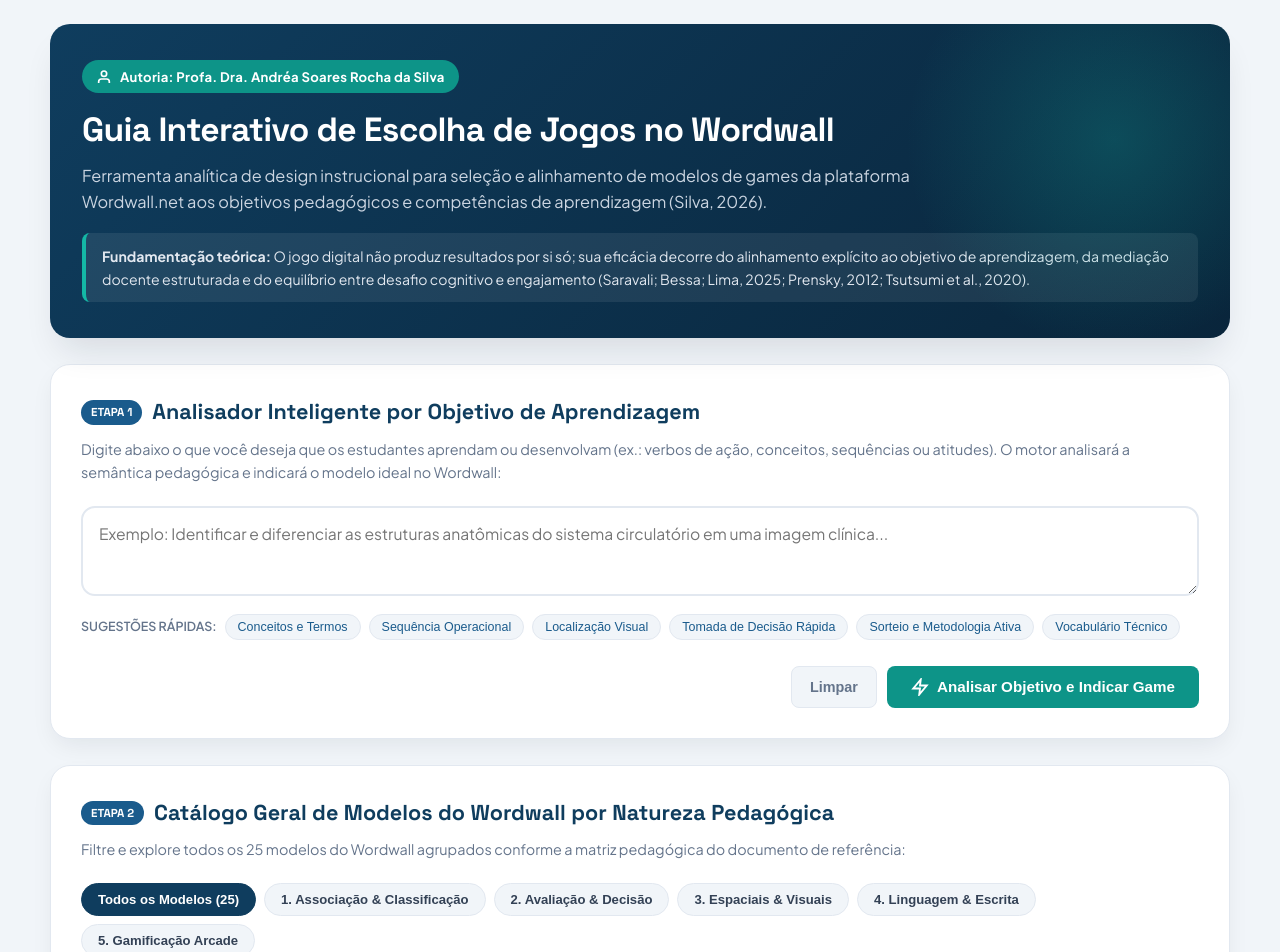
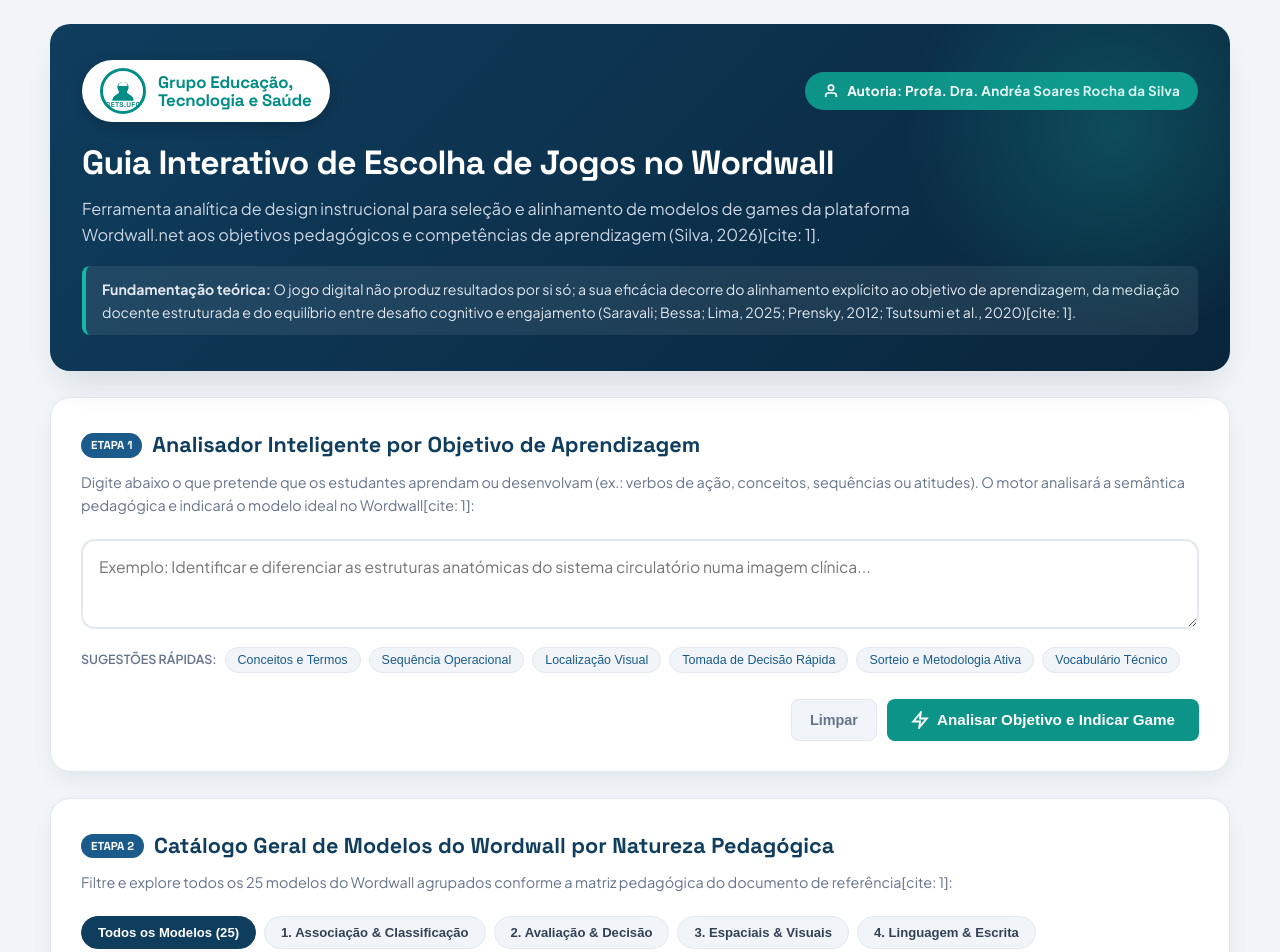
Before and after one commit to andreagets/Guia-interativo-modelos-game-wordwall, a plain HTML site: page index.html in a window 1280 px wide. Shown: the top 952 px of the page. Drawn offline with Linux system fonts and the light colour scheme.

Commit message:
Enhance header and update text elements in index.html
Added a header section with a logo and author information. Updated various text elements for clarity and consistency, including translations and citations.

```diff
--- a/index.html
+++ b/index.html
@@ -75,17 +75,97 @@
       pointer-events: none;
     }
 
+    .header-top-bar {
+      display: flex;
+      flex-wrap: wrap;
+      justify-content: space-between;
+      align-items: center;
+      gap: 16px;
+      margin-bottom: 20px;
+    }
+
+    /* CONTAINER E SVG/VETOR DO LOGÓTIPO GETS */
+    .brand-logo-box {
+      background: #FFFFFF;
+      padding: 8px 18px;
+      border-radius: 999px;
+      display: inline-flex;
+      align-items: center;
+      box-shadow: 0 4px 14px rgba(0, 0, 0, 0.18);
+    }
+
+    .brand-logo-vector {
+      display: inline-flex;
+      align-items: center;
+      gap: 12px;
+      text-decoration: none;
+    }
+
+    .gets-seal {
+      width: 46px;
+      height: 46px;
+      border-radius: 50%;
+      border: 3px solid #008D86;
+      display: flex;
+      flex-direction: column;
+      align-items: center;
+      justify-content: center;
+      position: relative;
+      background: #FFFFFF;
+      flex-shrink: 0;
+    }
+
+    .gets-seal svg {
+      width: 28px;
+      height: 28px;
+      fill: #008D86;
+    }
+
+    .gets-seal-label {
+      position: absolute;
+      bottom: 1px;
+      font-size: 0.44rem;
+      font-weight: 800;
+      color: #008D86;
+      letter-spacing: 0.05em;
+      text-transform: uppercase;
+      font-family: 'Space Grotesk', sans-serif;
+    }
+
+    .gets-text-brand {
+      display: flex;
+      flex-direction: column;
+      justify-content: center;
+    }
+
+    .gets-text-title {
+      font-family: 'Space Grotesk', sans-serif;
+      font-size: 1.05rem;
+      font-weight: 800;
+      color: #008D86;
+      line-height: 1.1;
+      letter-spacing: -0.01em;
+    }
+
+    .gets-text-sub {
+      font-family: 'Space Grotesk', sans-serif;
+      font-size: 1.05rem;
+      font-weight: 800;
+      color: #008D86;
+      line-height: 1.1;
+      letter-spacing: -0.01em;
+    }
+
     .author-badge {
       display: inline-flex;
       align-items: center;
       gap: 8px;
       background: var(--secondary);
       color: #FFFFFF;
-      font-size: 0.82rem;
+      font-size: 0.84rem;
       font-weight: 700;
-      padding: 6px 14px;
+      padding: 8px 18px;
       border-radius: 999px;
-      margin-bottom: 16px;
       letter-spacing: 0.02em;
     }
 
@@ -115,7 +195,7 @@
       color: #E2E8F0;
     }
 
-    /* SECTIONS */
+    /* SEÇÕES */
     .section-card {
       background: var(--card-bg);
       border-radius: var(--radius-lg);
@@ -152,7 +232,7 @@
       margin-bottom: 22px;
     }
 
-    /* INTERACTIVE ANALYZER */
+    /* ANALISADOR INTERATIVO */
     .input-box-wrapper {
       display: flex;
       flex-direction: column;
@@ -256,7 +336,7 @@
       color: var(--dark);
     }
 
-    /* RESULT CARD */
+    /* RESULTADO DO ANALISADOR */
     .result-container {
       margin-top: 28px;
       display: none;
@@ -611,6 +691,15 @@
       line-height: 1.45;
     }
 
+    .citation-code a {
+      color: #38BDF8;
+      text-decoration: underline;
+    }
+
+    .citation-code a:hover {
+      color: #7DD3FC;
+    }
+
     .footer-bottom {
       border-top: 1px solid rgba(255, 255, 255, 0.08);
       padding-top: 14px;
@@ -626,6 +715,7 @@
 
     @media (max-width: 768px) {
       .header-card { padding: 24px 20px; }
+      .header-top-bar { flex-direction: column; align-items: flex-start; }
       .title-group h1 { font-size: 1.6rem; }
       .section-card { padding: 20px; }
       .action-btn-row { flex-direction: column; }
@@ -637,20 +727,40 @@
 
 <div class="container">
 
-  <!-- CABEÇALHO COM AUTORIA -->
+  <!-- CABEÇALHO COM LOGOMARCA VETORIAL GETS E AUTORIA -->
   <header class="header-card">
-    <div class="author-badge">
-      <svg width="16" height="16" viewBox="0 0 24 24" fill="none" stroke="currentColor" stroke-width="2.5"><path d="M20 21v-2a4 4 0 0 0-4-4H8a4 4 0 0 0-4 4v2"></path><circle cx="12" cy="7" r="4"></circle></svg>
-      Autoria: Profa. Dra. Andréa Soares Rocha da Silva
+    <div class="header-top-bar">
+      <!-- LOGOMARCA EMBUTIDA (AUTÓNOMA / NÃO DEPENDE DE ARQUIVO EXTERNO) -->
+      <div class="brand-logo-box">
+        <div class="brand-logo-vector" title="Grupo Educação, Tecnologia e Saúde - GETS.UFC">
+          <div class="gets-seal">
+            <svg viewBox="0 0 100 100">
+              <path d="M50 18 C38 18 30 25 30 36 C30 46 36 50 36 54 C36 58 32 60 22 66 C15 70 12 76 12 85 L88 85 C88 76 85 70 78 66 C68 60 64 58 64 54 C64 50 70 46 70 36 C70 25 62 18 50 18 Z M40 50 C43 54 47 56 50 56 C53 56 57 54 60 50 C57 52 53 53 50 53 C47 53 43 52 40 50 Z" />
+              <circle cx="50" cy="38" r="16" fill="#008D86" />
+              <path d="M34 32 C34 22 40 18 50 18 C60 18 66 22 66 32 Z" fill="#FFFFFF" />
+            </svg>
+            <span class="gets-seal-label">GETS.UFC</span>
+          </div>
+          <div class="gets-text-brand">
+            <span class="gets-text-title">Grupo Educação,</span>
+            <span class="gets-text-sub">Tecnologia e Saúde</span>
+          </div>
+        </div>
+      </div>
+
+      <div class="author-badge">
+        <svg width="16" height="16" viewBox="0 0 24 24" fill="none" stroke="currentColor" stroke-width="2.5"><path d="M20 21v-2a4 4 0 0 0-4-4H8a4 4 0 0 0-4 4v2"></path><circle cx="12" cy="7" r="4"></circle></svg>
+        Autoria: Profa. Dra. Andréa Soares Rocha da Silva
+      </div>
     </div>
 
     <div class="title-group">
       <h1>Guia Interativo de Escolha de Jogos no Wordwall</h1>
-      <p class="lead">Ferramenta analítica de design instrucional para seleção e alinhamento de modelos de games da plataforma Wordwall.net aos objetivos pedagógicos e competências de aprendizagem (Silva, 2026).</p>
+      <p class="lead">Ferramenta analítica de design instrucional para seleção e alinhamento de modelos de games da plataforma Wordwall.net aos objetivos pedagógicos e competências de aprendizagem (Silva, 2026)[cite: 1].</p>
     </div>
 
     <div class="evidence-summary">
-      <strong>Fundamentação teórica:</strong> O jogo digital não produz resultados por si só; sua eficácia decorre do alinhamento explícito ao objetivo de aprendizagem, da mediação docente estruturada e do equilíbrio entre desafio cognitivo e engajamento (Saravali; Bessa; Lima, 2025; Prensky, 2012; Tsutsumi et al., 2020).
+      <strong>Fundamentação teórica:</strong> O jogo digital não produz resultados por si só; a sua eficácia decorre do alinhamento explícito ao objetivo de aprendizagem, da mediação docente estruturada e do equilíbrio entre desafio cognitivo e engajamento (Saravali; Bessa; Lima, 2025; Prensky, 2012; Tsutsumi et al., 2020)[cite: 1].
     </div>
   </header>
 
@@ -660,16 +770,16 @@
       <span class="step-tag">Etapa 1</span>
       Analisador Inteligente por Objetivo de Aprendizagem
     </h2>
-    <p class="section-desc">Digite abaixo o que você deseja que os estudantes aprendam ou desenvolvam (ex.: verbos de ação, conceitos, sequências ou atitudes). O motor analisará a semântica pedagógica e indicará o modelo ideal no Wordwall:</p>
+    <p class="section-desc">Digite abaixo o que pretende que os estudantes aprendam ou desenvolvam (ex.: verbos de ação, conceitos, sequências ou atitudes). O motor analisará a semântica pedagógica e indicará o modelo ideal no Wordwall[cite: 1]:</p>
 
     <div class="input-box-wrapper">
-      <textarea id="goalInput" class="goal-input" placeholder="Exemplo: Identificar e diferenciar as estruturas anatômicas do sistema circulatório em uma imagem clínica..."></textarea>
+      <textarea id="goalInput" class="goal-input" placeholder="Exemplo: Identificar e diferenciar as estruturas anatómicas do sistema circulatório numa imagem clínica..."></textarea>
 
       <div class="examples-wrapper">
         <span class="examples-label">Sugestões rápidas:</span>
-        <button type="button" class="example-chip" onclick="setGoal('Diferenciar termos técnicos associando cada conceito à sua respectiva definição oficial.')">Conceitos e Termos</button>
+        <button type="button" class="example-chip" onclick="setGoal('Diferenciar termos técnicos associando cada conceito à sua respetiva definição oficial.')">Conceitos e Termos</button>
         <button type="button" class="example-chip" onclick="setGoal('Ordenar cronologicamente as etapas do protocolo operacional de emergência.')">Sequência Operacional</button>
-        <button type="button" class="example-chip" onclick="setGoal('Localizar e rotular os componentes de um maquinário em um mapa esquemático.')">Localização Visual</button>
+        <button type="button" class="example-chip" onclick="setGoal('Localizar e rotular os componentes de um maquinário num mapa esquemático.')">Localização Visual</button>
         <button type="button" class="example-chip" onclick="setGoal('Avaliar criticamente a veracidade de condutas clínicas sob pressão de tempo.')">Tomada de Decisão Rápida</button>
         <button type="button" class="example-chip" onclick="setGoal('Dinamizar a aula com sorteio aleatório de estudos de caso para debate em grupo.')">Sorteio e Metodologia Ativa</button>
         <button type="button" class="example-chip" onclick="setGoal('Estimular a memorização ortográfica e fixação de novos jargões técnicos da área.')">Vocabulário Técnico</button>
@@ -744,7 +854,7 @@
       <span class="step-tag">Etapa 2</span>
       Catálogo Geral de Modelos do Wordwall por Natureza Pedagógica
     </h2>
-    <p class="section-desc">Filtre e explore todos os 25 modelos do Wordwall agrupados conforme a matriz pedagógica do documento de referência:</p>
+    <p class="section-desc">Filtre e explore todos os 25 modelos do Wordwall agrupados conforme a matriz pedagógica do documento de referência[cite: 1]:</p>
 
     <div class="filter-tabs">
       <button type="button" class="tab-btn active" onclick="filterCatalog('all', this)">Todos os Modelos (25)</button>
@@ -765,20 +875,21 @@
     <div class="footer-grid">
       <div class="footer-col">
         <h5>Autoria & Responsabilidade</h5>
-        <p><strong>Profa. Dra. Andréa Soares Rocha da Silva</strong></p>
+        <p><strong>Profa. Dra. Andréa Soares Rocha da Silva</strong>[cite: 1]</p>
+        <p>Grupo Educação, Tecnologia e Saúde (GETS.UFC)[cite: 2]</p>
         <p>Pesquisa e Desenvolvimento em Tecnologias Educacionais e Jogos Digitais.</p>
       </div>
 
       <div class="footer-col">
         <h5>Público-Alvo</h5>
-        <p>Professores, educadores, designers instrucionais e pesquisadores interessados no planejamento pedagógico estruturado de games educativos.</p>
+        <p>Professores, educadores, designers instrucionais e investigadores interessados no planeamento pedagógico estruturado de games educativos.</p>
       </div>
 
       <div class="footer-col">
         <h5>Critérios de Eficácia dos Jogos</h5>
-        <p>• Planejamento pedagógico prévio e alinhamento curricular (Saravali; Bessa; Lima, 2025).</p>
-        <p>• Relevância da situação simulada e transferência prática (Prensky, 2012).</p>
-        <p>• Mediação docente com reflexão crítica pós-jogo (Alves; Branco, 2024).</p>
+        <p>• Planeamento pedagógico prévio e alinhamento curricular (Saravali; Bessa; Lima, 2025)[cite: 1].</p>
+        <p>• Relevância da situação simulada e transferência prática (Prensky, 2012)[cite: 1].</p>
+        <p>• Mediação docente com reflexão crítica pós-jogo (Alves; Branco, 2024)[cite: 1].</p>
       </div>
     </div>
 
@@ -789,41 +900,41 @@
         Referências Científicas da Base Teórica (Normas ABNT)
       </div>
       <ul class="ref-list">
-        <li class="ref-item">ALVES, Esther Aparecida Barbosa; BRANCO, Juliana Cordeiro Soares. Possibilidades e desafios do uso de jogos digitais na educação. <strong>Informação & Informação</strong>, Londrina, v. 29, n. 2, p. 1-23, 2024. DOI: https://doi.org/10.5433/1981-8920.2024v29n2p1.</li>
-        <li class="ref-item">ANTUNES, Rodrigo. Análise do desenvolvimento temático dos estudos sobre games na educação. <strong>Revista Brasileira de Pesquisa em Educação em Ciências</strong>, Belo Horizonte, v. 22, n. 1, p. 741-770, 2020.</li>
-        <li class="ref-item">PRENSKY, Marc. <strong>Aprendizagem baseada em jogos digitais</strong>. São Paulo: SENAC, 2012.</li>
-        <li class="ref-item">RAMOS, Yasmin; ROCHA, Nádia. Jogos digitais e aprimoramento do controle inibitório: um estudo com crianças do Atendimento Educacional Especializado. <strong>Revista Brasileira de Educação Especial</strong>, Marília, v. 25, n. 1, p. 35-50, jan./mar. 2019. DOI: https://doi.org/10.1590/S1413-65382519000100003.</li>
-        <li class="ref-item">SARAVALI, Eliane Giachetto; BESSA, Sonia; LIMA, Yasmin Ramos. Jogos digitais e jogos concretos em contextos de intervenção pedagógica. <strong>Revista Brasileira de Estudos Pedagógicos</strong>, Brasília, v. 106, 2025. DOI: https://doi.org/10.24109/2176-6681.rbep.106.6538.</li>
-        <li class="ref-item">SILVA, Andréa Soares Rocha da. <strong>Aprendizagem por meio de Jogos usando o Wordwall</strong>. Fortaleza, 2026.</li>
-        <li class="ref-item">STUDART, Germano et al. Unidade de Ensino Potencialmente Significativa sobre óptica geométrica apoiada por vídeos, aplicativos e jogos para smartphones. <strong>Revista Brasileira de Ensino de Física</strong>, São Paulo, v. 42, e20200057, 2020. DOI: https://doi.org/10.1590/1806-9126-RBEF-2020-005.</li>
-        <li class="ref-item">TSUTSUMI, Myenne Mieko Ayres et al. Avaliação de jogos educativos no ensino de conteúdos acadêmicos: uma revisão sistemática da literatura. <strong>Revista Portuguesa de Educação</strong>, Braga, v. 33, n. 1, p. 1-21, jun. 2020. DOI: https://doi.org/10.21814/rpe.19130.</li>
+        <li class="ref-item">ALVES, Esther Aparecida Barbosa; BRANCO, Juliana Cordeiro Soares. Possibilidades e desafios do uso de jogos digitais na educação. <strong>Informação & Informação</strong>, Londrina, v. 29, n. 2, p. 1-23, 2024. DOI: https://doi.org/10.5433/1981-8920.2024v29n2p1.[cite: 1]</li>
+        <li class="ref-item">ANTUNES, Rodrigo. Análise do desenvolvimento temático dos estudos sobre games na educação. <strong>Revista Brasileira de Pesquisa em Educação em Ciências</strong>, Belo Horizonte, v. 22, n. 1, p. 741-770, 2020.[cite: 1]</li>
+        <li class="ref-item">PRENSKY, Marc. <strong>Aprendizagem baseada em jogos digitais</strong>. São Paulo: SENAC, 2012.[cite: 1]</li>
+        <li class="ref-item">RAMOS, Yasmin; ROCHA, Nádia. Jogos digitais e aprimoramento do controle inibitório: um estudo com crianças do Atendimento Educacional Especializado. <strong>Revista Brasileira de Educação Especial</strong>, Marília, v. 25, n. 1, p. 35-50, jan./mar. 2019. DOI: https://doi.org/10.1590/S1413-65382519000100003.[cite: 1]</li>
+        <li class="ref-item">SARAVALI, Eliane Giachetto; BESSA, Sonia; LIMA, Yasmin Ramos. Jogos digitais e jogos concretos em contextos de intervenção pedagógica. <strong>Revista Brasileira de Estudos Pedagógicos</strong>, Brasília, v. 106, 2025. DOI: https://doi.org/10.24109/2176-6681.rbep.106.6538.[cite: 1]</li>
+        <li class="ref-item">SILVA, Andréa Soares Rocha da. <strong>Aprendizagem por meio de Jogos usando o Wordwall</strong>. Fortaleza, 2026.[cite: 1]</li>
+        <li class="ref-item">STUDART, Germano et al. Unidade de Ensino Potencialmente Significativa sobre óptica geométrica apoiada por vídeos, aplicativos e jogos para smartphones. <strong>Revista Brasileira de Ensino de Física</strong>, São Paulo, v. 42, e20200057, 2020. DOI: https://doi.org/10.1590/1806-9126-RBEF-2020-005.[cite: 1]</li>
+        <li class="ref-item">TSUTSUMI, Myenne Mieko Ayres et al. Avaliação de jogos educativos no ensino de conteúdos acadêmicos: uma revisão sistemática da literatura. <strong>Revista Portuguesa de Educação</strong>, Braga, v. 33, n. 1, p. 1-21, jun. 2020. DOI: https://doi.org/10.21814/rpe.19130.[cite: 1]</li>
       </ul>
     </div>
 
-    <!-- DECLARAÇÃO DE DIREITOS E CITAÇÃO DO RECURSO -->
+    <!-- DECLARAÇÃO DE DIREITOS E CITAÇÃO ATUALIZADA -->
     <div class="copyright-section">
       <div class="copyright-header">© 2026 Andréa Soares Rocha da Silva. Todos os direitos reservados.</div>
       <p class="copyright-text">
-        Este guia interativo foi elaborado exclusivamente como recurso educacional e pedagógico. Não é permitida a sua comercialização, bem como a reprodução total ou parcial por terceiros sem a expressa autorização da autora. É autorizada a sua livre utilização por professores e pesquisadores para fins estritamente pedagógicos, sendo indispensável a atribuição de autoria e a citação completa da fonte original.
+        Este guia interativo foi elaborado exclusivamente como recurso educacional e pedagógico. Não é permitida a sua comercialização, bem como a reprodução total ou parcial por terceiros sem a expressa autorização da autora. É autorizada a sua livre utilização por professores e investigadores para fins estritamente pedagógicos, sendo indispensável a atribuição de autoria e a citação completa da fonte original.
       </p>
 
       <div class="citation-box">
         <div class="citation-title">Forma recomendada de citação deste recurso (ABNT):</div>
         <div class="citation-code">
-          SILVA, Andréa Soares Rocha da. Guia de Escolha de Modelo de Game para o Wordwall de Acordo com o Objetivo de Aprendizagem. Fortaleza: Edição da Autora, 2026. Recurso Digital Interativo.
+          SILVA, Andréa Soares Rocha da. Guia de Escolha de Modelo de Game para o Wordwall de Acordo com o Objetivo de Aprendizagem. Fortaleza: GETS/UFC, 2026. Recurso Digital Interativo. Disponível em: <a href="https://andreagets.github.io/Guia-interativo-modelos-game-wordwall/" target="_blank" rel="noopener noreferrer">https://andreagets.github.io/Guia-interativo-modelos-game-wordwall/</a>. Acesso em: 25 set. 2026.
         </div>
       </div>
     </div>
 
     <div class="footer-bottom">
-      Guia Pedagógico Interativo • Baseado em Evidências Científicas de Aprendizagem por Jogos Digitais.
+      Guia Pedagógico Interativo • Grupo de Pesquisa Educação, Tecnologia e Saúde (GETS.UFC).
     </div>
   </footer>
 
 </div>
 
 <script>
-  // BANCO DE DADOS DOS 25 MODELOS DO WORDWALL SEGUNDO O DOCUMENTO DA PROFA. ANDRÉA SILVA
+  // BANCO DE DADOS DOS 25 MODELOS DO WORDWALL
   const gamesDatabase = [
     // 1. Associação, Classificação e Estruturação Conceitual
     {
@@ -851,7 +962,7 @@
       name: "Classificação de Grupo / Classificação Rápida",
       category: "associacao",
       catName: "1. Associação & Classificação",
-      dynamics: "Arrastar itens avulsos para suas respectivas categorias conceituais (em ritmo reflexivo ou sob pressão temporal).",
+      dynamics: "Arrastar itens avulsos para suas respetivas categorias conceituais (em ritmo reflexivo ou sob pressão temporal).",
       competence: "Capacidade analítica de categorização, triagem de dados e aplicação rigorosa de critérios de inclusão/exclusão.",
       keywords: ["classificar", "categorizar", "agrupar", "dividir", "triagem", "inclusao", "tipos", "familias", "grupos"],
       pro: false
@@ -893,7 +1004,7 @@
       name: "Quiz de Programa de Jogos",
       category: "avaliacao",
       catName: "2. Avaliação & Decisão",
-      dynamics: "Perguntas de múltipla escolha com temporizador rigoroso, ajudas (50/50, tempo extra) e rodadas bônus.",
+      dynamics: "Perguntas de múltipla escolha com temporizador rigoroso, ajudas (50/50, tempo extra) e rodadas bónus.",
       competence: "Tomada de decisão sob pressão de tempo e gestão de recursos cognitivos e suportes.",
       keywords: ["pressao", "tempo", "rapidez", "bonizacao", "estrategia", "ajuda", "competicao", "gameshow"],
       pro: true
@@ -1056,7 +1167,6 @@
     }
   ];
 
-  // FUNÇÃO DE DEFINIÇÃO RÁPIDA DE EXEMPLOS
   function setGoal(text) {
     document.getElementById('goalInput').value = text;
     analyzeGoal();
@@ -1067,7 +1177,6 @@
     document.getElementById('resultContainer').style.display = 'none';
   }
 
-  // MOTOR DE INFERÊNCIA ANALÍTICA
   function analyzeGoal() {
     const rawInput = document.getElementById('goalInput').value.trim();
     if (!rawInput) {
@@ -1087,7 +1196,6 @@
         }
       });
 
-      // Bônus semântico cruzado por contexto
       if (inputLower.includes("orden") || inputLower.includes("sequên") || inputLower.includes("etapa") || inputLower.includes("fluxo")) {
         if (game.id === "ordem_classificacao") score += 5;
       }
@@ -1116,7 +1224,6 @@
       }
     });
 
-    // Se nenhuma palavra-chave pontuou, fallback para o clássico Quiz ou Combine
     if (maxScore <= 0) {
       bestGame = gamesDatabase.find(g => g.id === "quiz");
     }
@@ -1124,7 +1231,6 @@
     renderResult(bestGame, rawInput);
   }
 
-  // RENDERIZAÇÃO DO RESULTADO
   function renderResult(game, originalGoal) {
     const resBox = document.getElementById('resultContainer');
     document.getElementById('resCategory').innerText = game.catName;
@@ -1132,11 +1238,9 @@
     document.getElementById('resDynamics').innerText = game.dynamics;
     document.getElementById('resCompetence').innerText = game.competence;
 
-    // Justificativa baseada nas evidências
     const evidenceText = `O objetivo "${originalGoal.substring(0, 75)}..." é potencializado por este modelo porque, como demonstram Prensky (2012) e Saravali, Bessa e Lima (2025), a transferência da aprendizagem ocorre quando a mecânica do game espelha fielmente a competência pretendida. Recomenda-se realizar uma mediação docente ativa logo após a rodada com perguntas de reflexão (debriefing).`;
     document.getElementById('resEvidence').innerText = evidenceText;
 
-    // Alternativas do mesmo grupo ou grupos correlatos
     const alternatives = gamesDatabase.filter(g => g.category === game.category && g.id !== game.id).slice(0, 3);
     const altContainer = document.getElementById('resAlternatives');
 
@@ -1155,7 +1259,6 @@
     resBox.scrollIntoView({ behavior: 'smooth', block: 'nearest' });
   }
 
-  // FILTRO DO CATÁLOGO DE MODELOS
   function filterCatalog(category, btnElement) {
     const tabs = document.querySelectorAll('.tab-btn');
     tabs.forEach(t => t.classList.remove('active'));
@@ -1177,7 +1280,6 @@
     `).join('');
   }
 
-  // Inicialização do Catálogo Completo
   filterCatalog('all', document.querySelector('.tab-btn.active'));
 </script>
 
```
